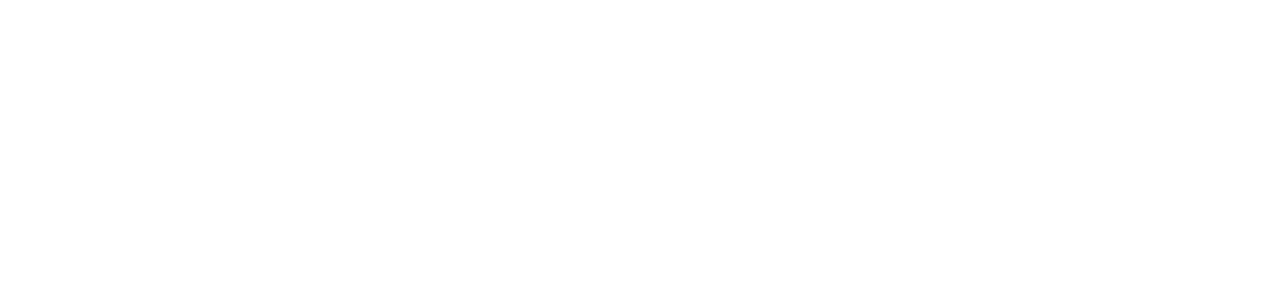
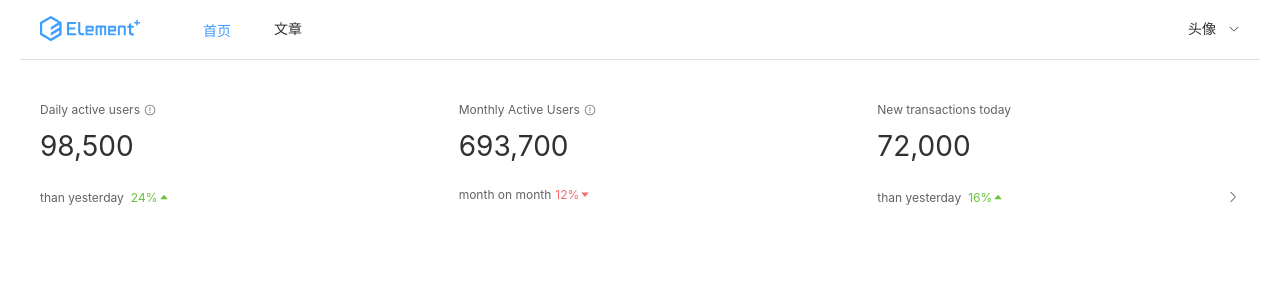
Before and after one commit to Rendon666666/DKRperweb-UI, a Vue app: page /body in a window 1280 px wide. Before the commit this address had no page. Shown: the top 300 px of the page. Built offline with nearby package versions, Linux system fonts and the light colour scheme.

Commit message:
更改了首页 修改了在main.css 里面vue3自带的样式 添加了element plas 顶头菜单

```diff
--- a/src/components/homepage/HomePage.vue
+++ b/src/components/homepage/HomePage.vue
@@ -6,8 +6,12 @@ import MenuHead from '../homepage/pagehead/MenuHead.vue';
 <template>
   <div>
     <el-container >
-      <el-header><MenuHead/></el-header>
-      <el-main>Main</el-main>
+      <el-header>
+        <MenuHead/>
+      </el-header>
+      <el-main>
+        <router-view/>
+      </el-main>
     </el-container>
   </div>
 </template>
--- a/src/components/homepage/pagehead/MenuHead.vue
+++ b/src/components/homepage/pagehead/MenuHead.vue
@@ -14,7 +14,7 @@
       />
     </el-menu-item>
     <div style="width: 20px" />
-    <el-menu-item index="1">首页</el-menu-item>
+    <router-link to="/body"><el-menu-item index="1">首页</el-menu-item></router-link>
     <el-menu-item index="3">文章</el-menu-item>
     <div class="flex-grow" />
     <el-sub-menu index="2">
--- a/src/router/index.ts
+++ b/src/router/index.ts
@@ -1,4 +1,4 @@
-import { createRouter, createWebHistory } from 'vue-router'
+import {createRouter, createWebHistory} from 'vue-router'
 import HomeView from '../views/HomeView.vue'
 
 const router = createRouter({
@@ -7,8 +7,17 @@ const router = createRouter({
         {
             path: '/',
             name: 'home',
-      component: HomeView
+            component: HomeView,
+            children: [
+                {
+                    path: '/body',
+                    name: 'body',
+                    component: () => import('../components/homepage/mainbody/body.vue')
+                }
+            ]
+
         },
+
     ]
 })
 
```
Lines whose indentation alone changed are shown as unchanged.
